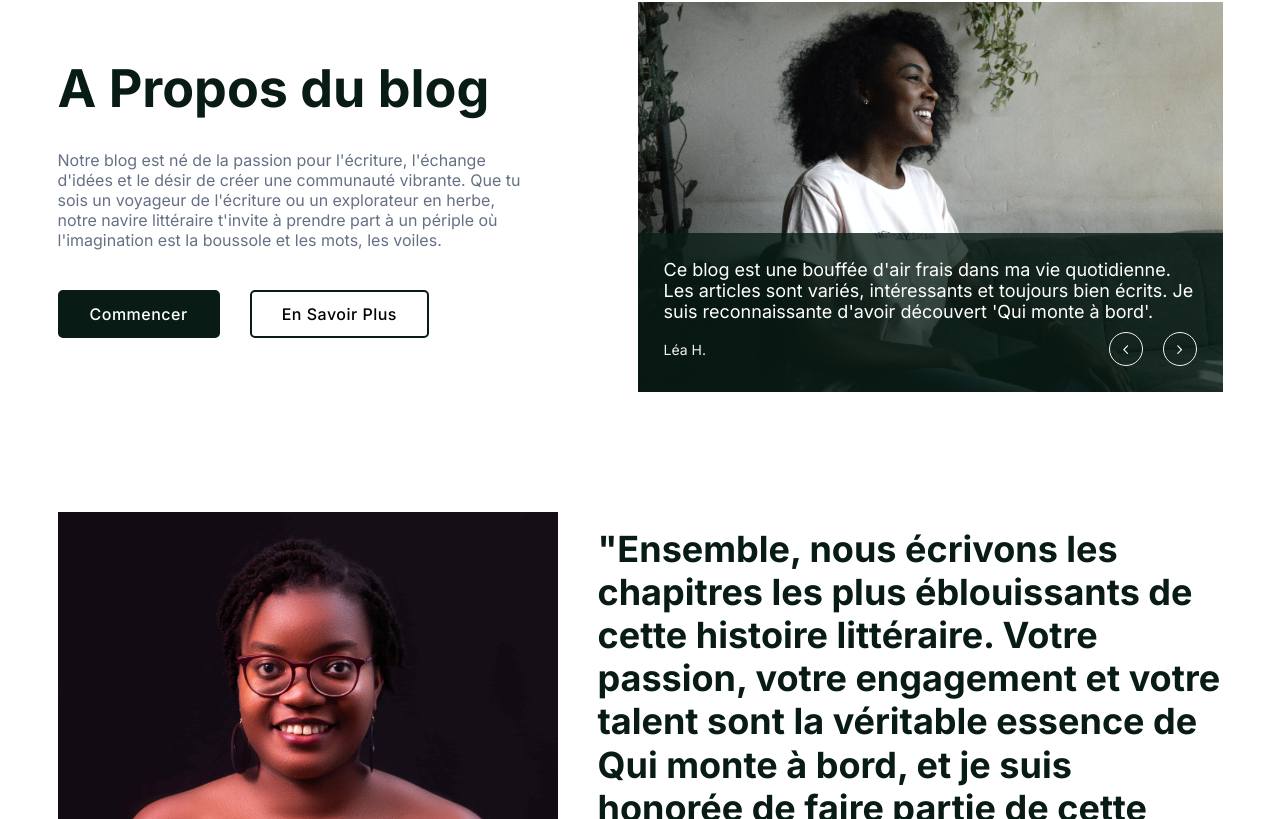
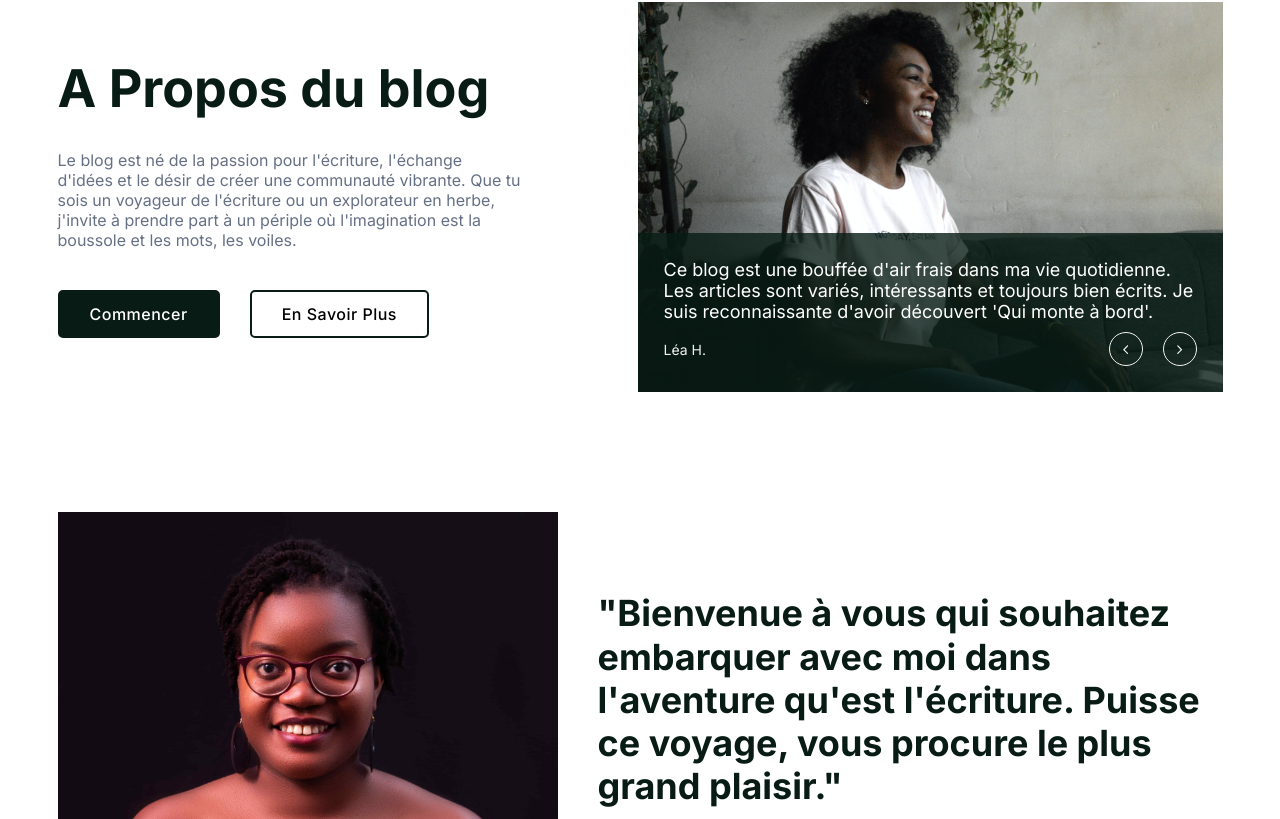
Before and after one commit to ezenardr/quimonteabord.com, a Next.js app: page / in a window 1280 px wide. Shown: the part 1461-2280 px from the top of the page. Built offline with nearby package versions, Linux system fonts and the light colour scheme.

Commit message:
Updated text content

```diff
--- a/src/app/page.tsx
+++ b/src/app/page.tsx
@@ -109,12 +109,12 @@ function AboutSection() {
             <motion.div {...variants('right', 0)} className="about-text-box">
                 <p className="about-title">A Propos du blog</p>
                 <p className="about-text body-text">
-                    Notre blog est né de la passion pour l&apos;écriture,
+                    Le blog est né de la passion pour l&apos;écriture,
                     l&apos;échange d&apos;idées et le désir de créer une
                     communauté vibrante. Que tu sois un voyageur de
-                    l&apos;écriture ou un explorateur en herbe, notre navire
-                    littéraire t&apos;invite à prendre part à un périple où
-                    l&apos;imagination est la boussole et les mots, les voiles.
+                    l&apos;écriture ou un explorateur en herbe, j&apos;invite à
+                    prendre part à un périple où l&apos;imagination est la
+                    boussole et les mots, les voiles.
                 </p>
                 <div className="about-cta">
                     {/* btn should point to blog, login or something else */}
@@ -142,13 +142,9 @@ function AuthorSection() {
             ></motion.div>
             <motion.div {...variants('up', 0)} className="author-text-box">
                 <p className="author-text">
-                    &quot;Ensemble, nous écrivons les chapitres les plus
-                    éblouissants de cette histoire littéraire. Votre passion,
-                    votre engagement et votre talent sont la véritable essence
-                    de
-                    <span className="text-acccent"> Qui monte à bord</span>, et
-                    je suis honorée de faire partie de cette aventure avec
-                    vous.&quot;
+                    &quot;Bienvenue à vous qui souhaitez embarquer avec moi dans
+                    l&apos;aventure qu&apos;est l&apos;écriture. Puisse ce
+                    voyage, vous procure le plus grand plaisir.&quot;
                 </p>
                 <p className="author">Messara Ezenard</p>
                 <p className="author-role">Auteur</p>
```
